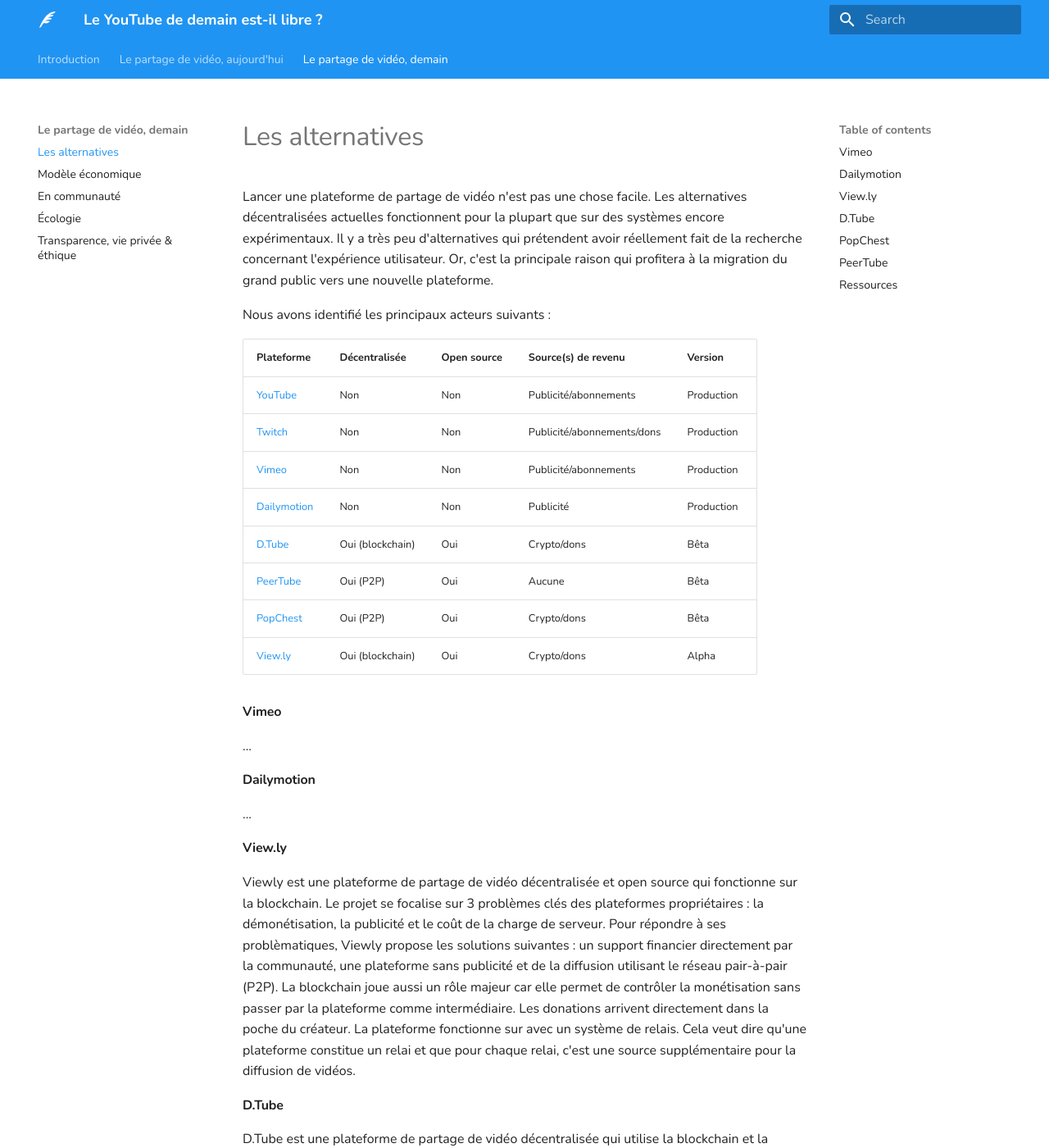
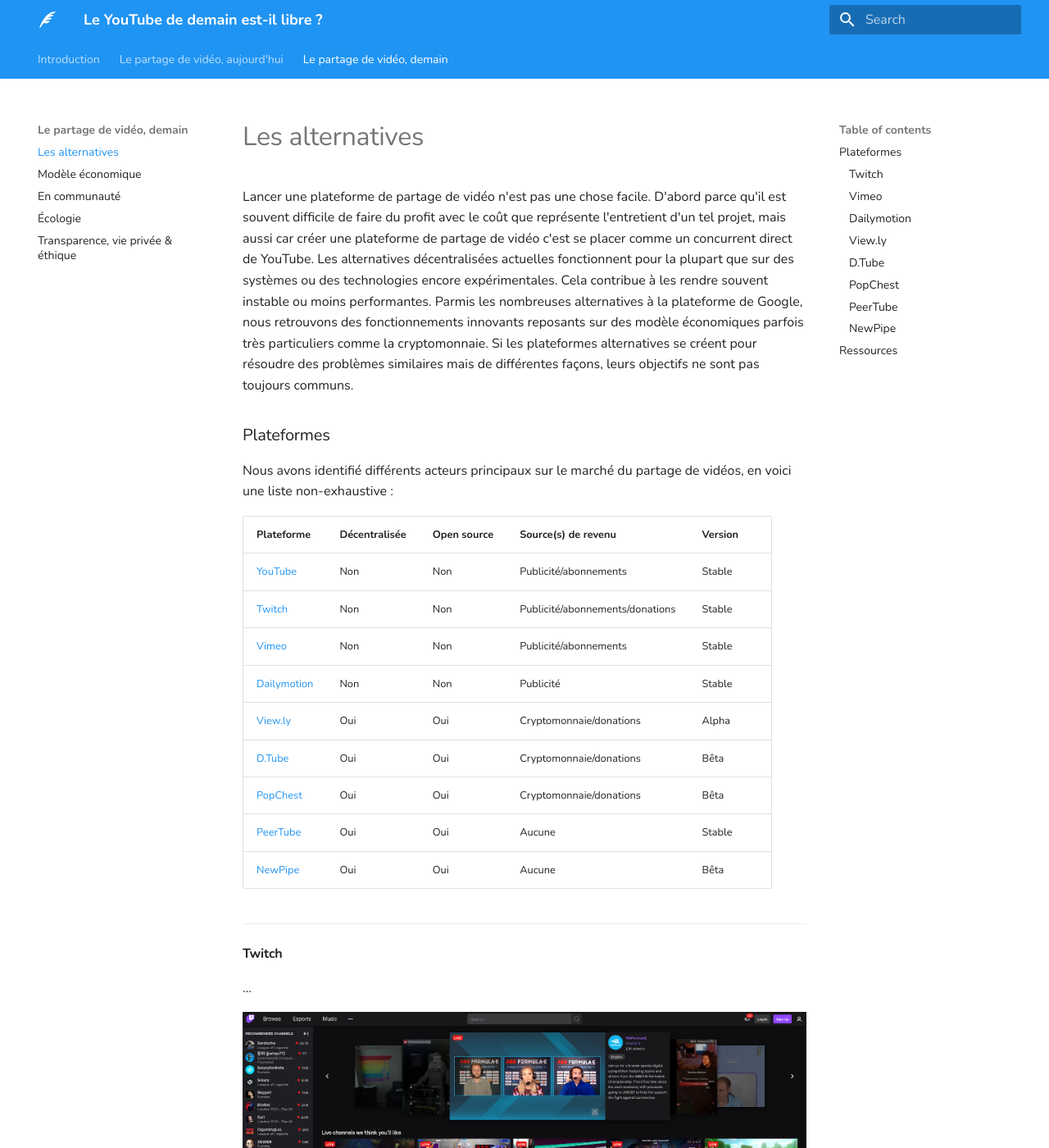
Before and after one commit to sundowndev/livre-blanc-video, an MkDocs documentation site: the page built from docs/tomorrow/alternatives.md, in a window 1280 px wide and 1400 px high. Shown: the whole window at 82% size. Built offline with MkDocs 1.6.1 and Material for MkDocs 9.7.7, drawn with Linux system fonts in a browser that asks for light colours; some of the changed text lies outside the part shown.

Commit message:
content: alternatives

```diff
--- a/docs/tomorrow/alternatives.md
+++ b/docs/tomorrow/alternatives.md
@@ -1,41 +1,72 @@
-Lancer une plateforme de partage de vidéo n'est pas une chose facile. Les alternatives décentralisées actuelles fonctionnent pour la plupart que sur des systèmes encore expérimentaux. Il y a très peu d'alternatives qui prétendent avoir réellement fait de la recherche concernant l'expérience utilisateur. Or, c'est la principale raison qui profitera à la migration du grand public vers une nouvelle plateforme.
+Lancer une plateforme de partage de vidéo n'est pas une chose facile. D'abord parce qu'il est souvent difficile de faire du profit avec le coût que représente l'entretient d'un tel projet, mais aussi car créer une plateforme de partage de vidéo c'est se placer comme un concurrent direct de YouTube. Les alternatives décentralisées actuelles fonctionnent pour la plupart que sur des systèmes ou des technologies encore expérimentales. Cela contribue à les rendre souvent instable ou moins performantes. Parmis les nombreuses alternatives à la plateforme de Google, nous retrouvons des fonctionnements innovants reposants sur des modèle économiques parfois très particuliers comme la cryptomonnaie. Si les plateformes alternatives se créent pour résoudre des problèmes similaires mais de différentes façons, leurs objectifs ne sont pas toujours communs.
 
-Nous avons identifié les principaux acteurs suivants :
+### Plateformes
 
-| Plateforme                                  | Décentralisée    | Open source | Source(s) de revenu        | Version    |
-| ------------------------------------------- | ---------------- | ----------- | -------------------------- | ---------- |
-| [YouTube](https://www.youtube.com/)         | Non              | Non         | Publicité/abonnements      | Production |
-| [Twitch](https://www.twitch.tv/)            | Non              | Non         | Publicité/abonnements/dons | Production |
-| [Vimeo](https://vimeo.com/)                 | Non              | Non         | Publicité/abonnements      | Production |
-| [Dailymotion](https://www.dailymotion.com/) | Non              | Non         | Publicité                  | Production |
-| [D.Tube](https://d.tube/)                   | Oui (blockchain) | Oui         | Crypto/dons                | Bêta       |
-| [PeerTube](https://joinpeertube.org/)       | Oui (P2P)        | Oui         | Aucune                     | Bêta       |
-| [PopChest](https://popchest.com/)           | Oui (P2P)        | Oui         | Crypto/dons                | Bêta       |
-| [View.ly](https://view.ly/)                 | Oui (blockchain) | Oui         | Crypto/dons                | Alpha      |
+Nous avons identifié différents acteurs principaux sur le marché du partage de vidéos, en voici une liste non-exhaustive :
+
+| Plateforme                          | Décentralisée | Open source | Source(s) de revenu             | Version |
+| ----------------------------------- | ------------- | ----------- | ------------------------------- | ------- |
+| [YouTube](https://www.youtube.com/) | Non           | Non         | Publicité/abonnements           | Stable  |
+| [Twitch](#twitch)                   | Non           | Non         | Publicité/abonnements/donations | Stable  |
+| [Vimeo](#vimeo)                     | Non           | Non         | Publicité/abonnements           | Stable  |
+| [Dailymotion](#dailymotion)         | Non           | Non         | Publicité                       | Stable  |
+| [View.ly](#viewly)                  | Oui           | Oui         | Cryptomonnaie/donations         | Alpha   |
+| [D.Tube](#dtube)                    | Oui           | Oui         | Cryptomonnaie/donations         | Bêta    |
+| [PopChest](#popchest)               | Oui           | Oui         | Cryptomonnaie/donations         | Bêta    |
+| [PeerTube](#peertube)               | Oui           | Oui         | Aucune                          | Stable  |
+| [NewPipe](#newpipe)                 | Oui           | Oui         | Aucune                          | Bêta    |
+
+* * *
+
+#### Twitch
+
+...
+
+[![screenshot](../assets/screenshot_31.png)](https://www.twitch.tv/)
 
 #### Vimeo
 
 ...
 
+[![screenshot](../assets/screenshot_30.png)](https://vimeo.com/)
+
 #### Dailymotion
 
 ...
 
+[![screenshot](../assets/screenshot_29.png)](https://www.dailymotion.com/)
+
 #### View.ly
 
-Viewly est une plateforme de partage de vidéo décentralisée et open source qui fonctionne sur la blockchain. Le projet se focalise sur 3 problèmes clés des plateformes propriétaires : la démonétisation, la publicité et le coût de la charge de serveur. Pour répondre à ses problèmatiques, Viewly propose les solutions suivantes : un support financier directement par la communauté, une plateforme sans publicité et de la diffusion utilisant le réseau pair-à-pair (P2P). La blockchain joue aussi un rôle majeur car elle permet de contrôler la monétisation sans passer par la plateforme comme intermédiaire. Les donations arrivent directement dans la poche du créateur. La plateforme fonctionne sur avec un système de relais. Cela veut dire qu'une plateforme constitue un relai et que pour chaque relai, c'est une source supplémentaire pour la diffusion de vidéos.
+View.ly est une plateforme de partage de vidéo décentralisée et open source qui fonctionne sur la blockchain. Le projet se focalise sur 3 problèmes clés des plateformes propriétaires : la démonétisation, la publicité et le coût de la charge de serveur. Pour répondre à ses problèmatiques, Viewly propose les solutions suivantes : un support financier directement par la communauté, une plateforme sans publicité et de la diffusion utilisant le réseau pair-à-pair (P2P). La blockchain joue aussi un rôle majeur car elle permet de contrôler la monétisation sans passer par la plateforme comme intermédiaire. Les donations arrivent directement dans la poche du créateur. La plateforme fonctionne sur avec un système de relais. Cela veut dire qu'une plateforme constitue un relai et que pour chaque relai, c'est une source supplémentaire pour la diffusion de vidéos.
+
+[![screenshot](../assets/screenshot_28.png)](https://view.ly/)
 
 #### D.Tube
 
-D.Tube est une plateforme de partage de vidéo décentralisée qui utilise la blockchain et la cryptomonnaie pour rémunérer ses utilisateurs. Le concept de D.Tube c'est une plateforme libre où chacun peut partager et regarder du contenu sans publicité, sans algorithme de recommandation et le tout en gagnant de l'argent. Sur D.Tube, les vues se comptent en cryptomonnaie. DTube est une plateforme auto-gouvernée, ou un nombre limité de leaders sont élus et sont en charge de produire les nouveaux blocks et de sécuriser l'infrastructure. Vous pouvez votez pour eux sur cette page. Vous pouvez voter pour un maximum de 5 leaders.
+D.Tube est une plateforme de partage de vidéo décentralisée qui utilise la blockchain et la cryptomonnaie pour rémunérer ses utilisateurs. Le concept de D.Tube c'est une plateforme libre où chacun peut partager et regarder du contenu sans publicité, sans algorithme de recommandation et le tout en gagnant de l'argent. Sur D.Tube, les vues se comptent en cryptomonnaie. DTube est une plateforme auto-gouvernée, ou un nombre limité de leaders sont élus et sont en charge de produire les nouveaux blocks et de sécuriser l'infrastructure. Les utilisateurs ont la possibilité de voter pour un maximum de 5 leaders.
+
+[![screenshot](../assets/screenshot_27.png)](https://d.tube/)
 
 #### PopChest
 
 ...
 
+[![screenshot](../assets/screenshot_32.png)](https://thepopnetwork.org/)
+
 #### PeerTube
 
-PeerTube est un projet de plateforme de partage de vidéo libre, open source et décentralisé créée par Chocobozzz et sponsorisé principalement par Framasoft. Le principe est simple : créer un écosystème décentralisé constitué de plusieurs plateformes qui peuvent s’allier. PeerTube n’est pas une seule plateforme d’hébergement vidéo avec un unique groupe de règles : c’est un réseau de dizaines d’hébergeurs interconnectés, et chaque hébergeur est composé de personnes et d’administrateurs différents. Vous n’aimez pas certaines règles ? Vous êtes libre de rejoindre l’hébergeur de votre choix, ou mieux encore, être votre propre hébergeur avec vos propres règles ! En s’alliant avec d’autres instances de PeerTube, les vidéos sont partagées sur les instances alliées et à terme, la redondance pourra même être partagée.
+PeerTube est un projet français de plateforme de partage de vidéo libre, open-source et décentralisée créée par [Chocobozzz](<>) et financé principalement par [Framasoft](<>). Le principe est simple : créer un écosystème décentralisé constitué de plusieurs plateformes qui peuvent s’allier. PeerTube n’est pas une seule plateforme d’hébergement vidéo avec un unique groupe de règles : c’est un réseau de dizaines d’hébergeurs interconnectés, et chaque hébergeur est composé de personnes et d’administrateurs différents. Vous n’aimez pas certaines règles ? Vous êtes libre de rejoindre l’hébergeur de votre choix, ou mieux encore, être votre propre hébergeur avec vos propres règles ! En s’alliant avec d’autres instances de PeerTube, les vidéos sont partagées sur les instances alliées et à terme, la redondance pourra même être partagée.
+
+Suite à un financement participatif lancé entre mars et juillet 2018, Framasoft a pu financer l'emploi du développeur principal de PeerTube. Ainsi, après une version bêta en mars 2018, la version 1 est sortie en novembre 2018. Depuis, plusieurs versions intermédiaires ont apporté de nombreuses fonctionnalités. Plusieurs collectifs ont déjà monté des hébergements PeerTube, créant ainsi les bases de la fédération.
+
+[![screenshot](../assets/screenshot_26.png)](https://joinpeertube.org/)
+
+#### NewPipe
+
+...
+
+[![screenshot](../assets/screenshot_33.png)][1]
 
 * * *
 
@@ -43,4 +74,4 @@
 
 -   [NewPipe, un client YouTube open source et intuitif pour Android][1]
 
-[1]: https://github.com/TeamNewPipe/NewPipe/
+[1]: https://newpipe.schabi.org/
```
Also changed, not shown: docs/assets/screenshot_26.png (added), docs/assets/screenshot_27.png (added), docs/assets/screenshot_28.png (added), docs/assets/screenshot_29.png (added), docs/assets/screenshot_30.png (added), docs/assets/screenshot_31.png (added), docs/assets/screenshot_32.png (added), docs/assets/screenshot_33.png (added), docs/assets/study_15.png (added), docs/assets/study_16.png (added), docs/assets/study_17.png (added), docs/assets/study_18.png (added).
